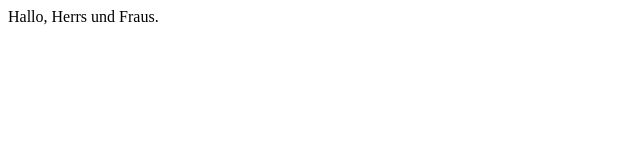
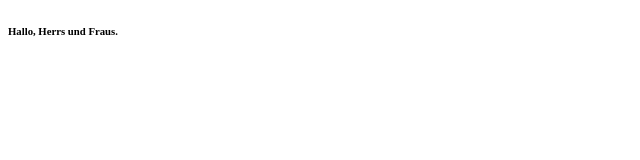
Before and after one commit to mettznermello-png/notas-estudo, a plain HTML site: page index.html in a window 1280 px wide. Shown: the whole page, without its empty margins (0-640 px from the left). Drawn offline with Linux system fonts and the light colour scheme.

Commit message:
just title

```diff
--- a/index.html
+++ b/index.html
@@ -6,6 +6,6 @@
     <title>Document</title>
 </head>
 <body>
-    Hallo, Herrs und Fraus.
+    <h6>Hallo, Herrs und Fraus.<h6>
 </body>
 </html>
```
